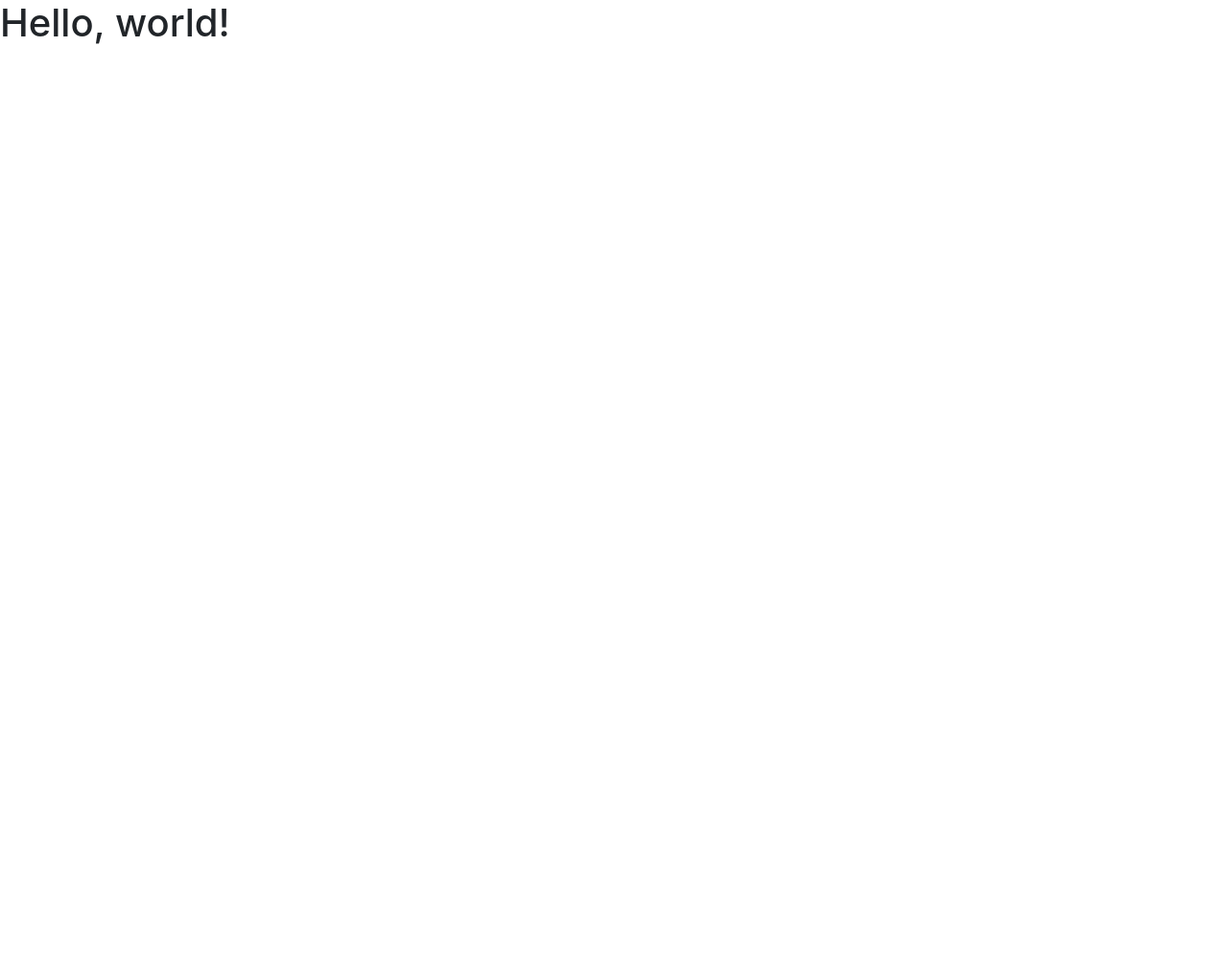
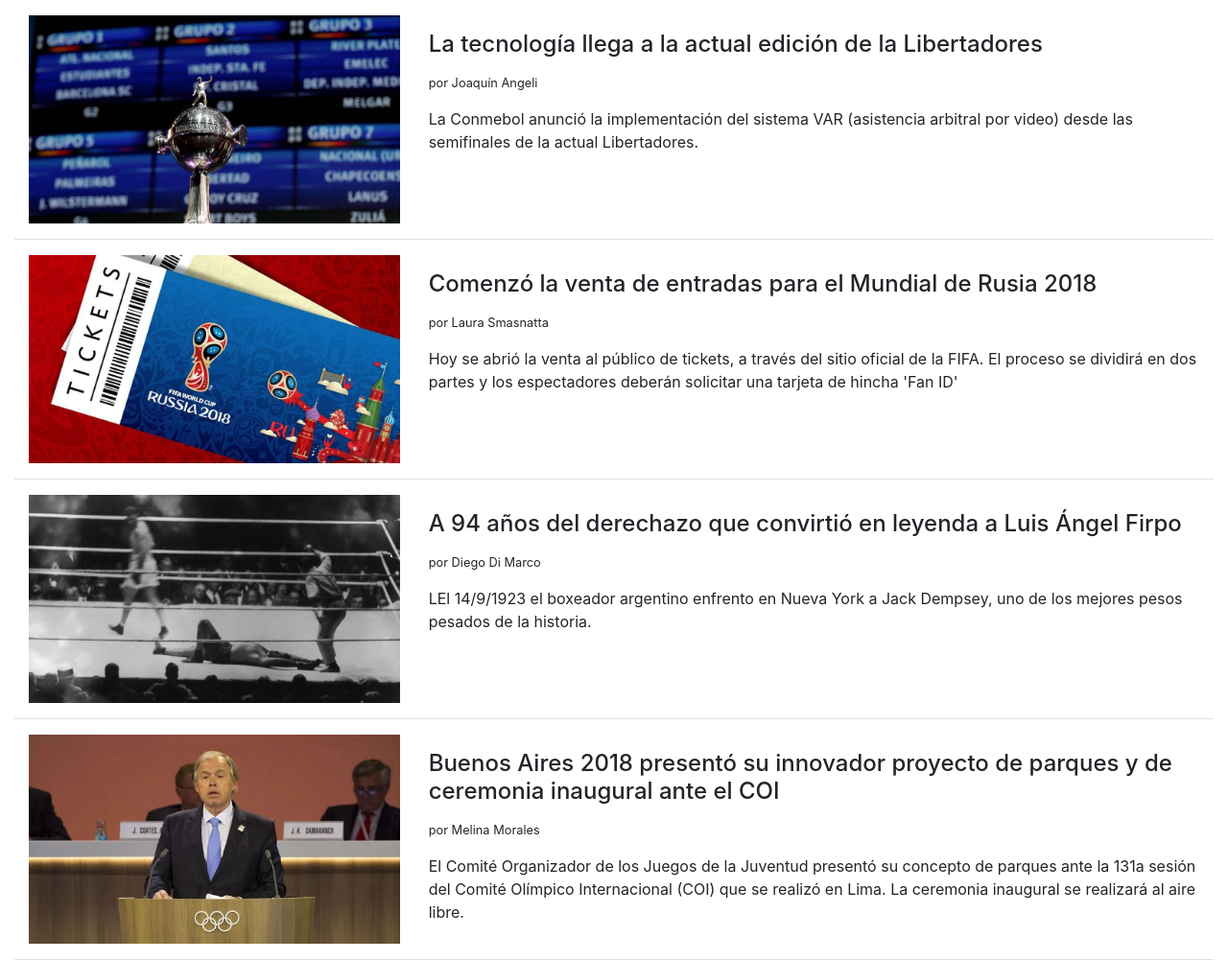
Before and after one commit to rafalepo/curso_programacion, a plain HTML site: page index.html in a window 1280 px wide. Shown: the whole page at 96% size. Before the commit the page ends 800 px from the top, so only its background shows below. Drawn offline with nearby package versions, Linux system fonts and the light colour scheme.

Commit message:
Maquetando las noticias (sin CSS)

```diff
--- a/index.html
+++ b/index.html
@@ -11,7 +11,86 @@
     <title>DX - DeporteXtremo</title>
   </head>
   <body>
-    <h1>Hello, world!</h1>
+
+    <!-- INICIO NOTICIAS -->
+    <main class="container-fluid">
+
+
+
+        <!--NOTICIA 1-->
+
+        <article class="row py-3 mx-0 border-bottom">
+
+          <div class="col-12 col-md-6 col-lg-4">
+            <img src="img/sorteo-libertadores.jpg" class="img-fluid">
+          </div>
+
+
+          <div class="col-12 col-md-6 col-lg-8">
+            <h3 class="h4 my-3">La tecnología llega a la actual edición de la Libertadores</h3>
+            <P class="small">por Joaquín Angeli</P>
+            <p>La Conmebol anunció la implementación del sistema VAR (asistencia arbitral por video) desde las semifinales de la actual Libertadores.</p>
+          </div>
+
+        </article>
+
+        <!--NOTICIA 2-->
+        <article class="row py-3 mx-0 border-bottom">
+
+          <div class="col-12 col-md-6 col-lg-4">
+            <img src="img/tickets-rusia-mundial.jpg" class="img-fluid">
+          </div>
+
+
+          <div class="col-12 col-md-6 col-lg-8">
+            <h3 class="h4 my-3">Comenzó la venta de entradas para el Mundial de Rusia 2018</h3>
+            <P class="small">por Laura Smasnatta</P>
+            <p>Hoy se abrió la venta al público de tickets, a través del sitio oficial de la FIFA. El proceso se dividirá en dos partes y los espectadores deberán solicitar una tarjeta de hincha 'Fan ID'</p>
+          </div>
+
+        </article>
+
+      <!--NOTICIA 3-->
+
+       <article class="row py-3 mx-0 border-bottom">
+
+          <div class="col-12 col-md-6 col-lg-4">
+            <img src="img/firpo.jpg" class="img-fluid">
+          </div>
+
+
+          <div class="col-12 col-md-6 col-lg-8">
+            <h3 class="h4 my-3">A 94 años del derechazo que convirtió en leyenda a Luis Ángel Firpo</h3>
+            <P class="small">por Diego Di Marco</P>
+            <p>LEl 14/9/1923 el boxeador argentino enfrento en Nueva York a Jack Dempsey, uno de los mejores pesos pesados de la historia.
+            </p>
+          </div>
+
+        </article>
+
+      <!--NOTICIA 4-->
+
+       <article class="row py-3 mx-0 border-bottom">
+
+          <div class="col-12 col-md-6 col-lg-4">
+            <img src="img/buenos-aires.jpg" class="img-fluid">
+          </div>
+
+
+          <div class="col-12 col-md-6 col-lg-8">
+            <h3 class="h4 my-3">Buenos Aires 2018 presentó su innovador proyecto de parques y de ceremonia inaugural ante el COI</h3>
+            <P class="small">por Melina Morales</P>
+            <p>El Comité Organizador de los Juegos de la Juventud presentó su concepto de parques ante la 131a sesión del Comité Olímpico Internacional (COI) que se realizó en Lima. La ceremonia inaugural se realizará al aire libre.</p>
+          </div>
+
+        </article>
+
+    </main>
+
+
+    <!-- INICIO NOTICIAS -->
+
+
 
     <!-- Optional JavaScript -->
     <!-- jQuery first, then Popper.js, then Bootstrap JS -->
```
